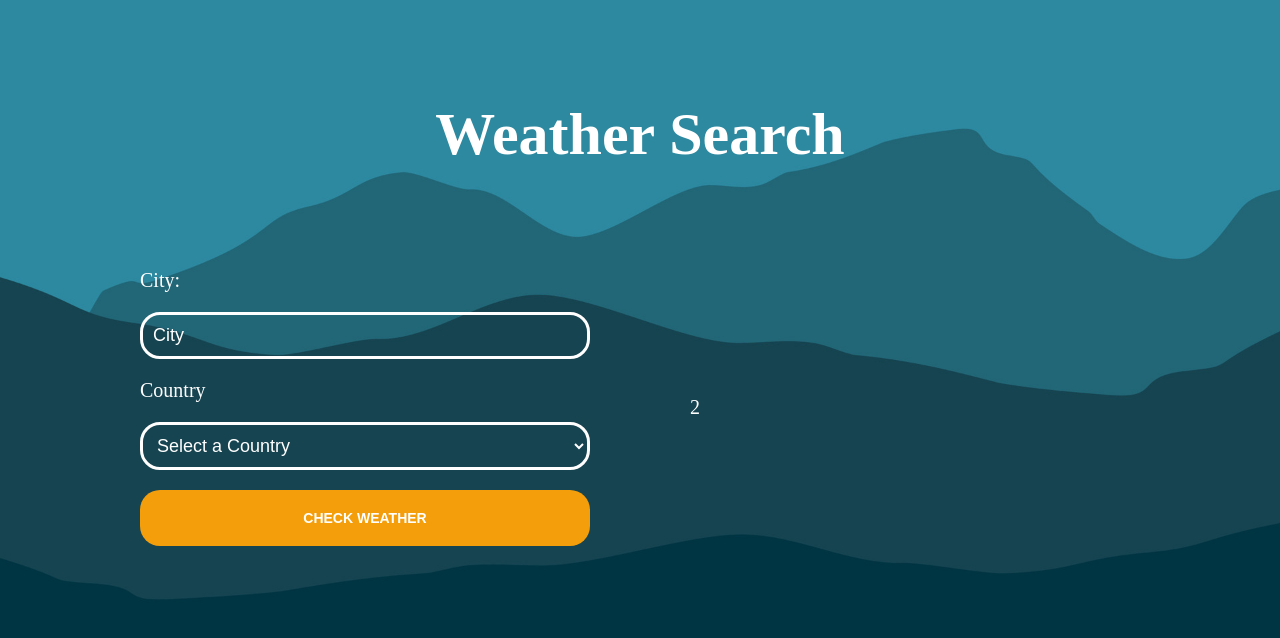
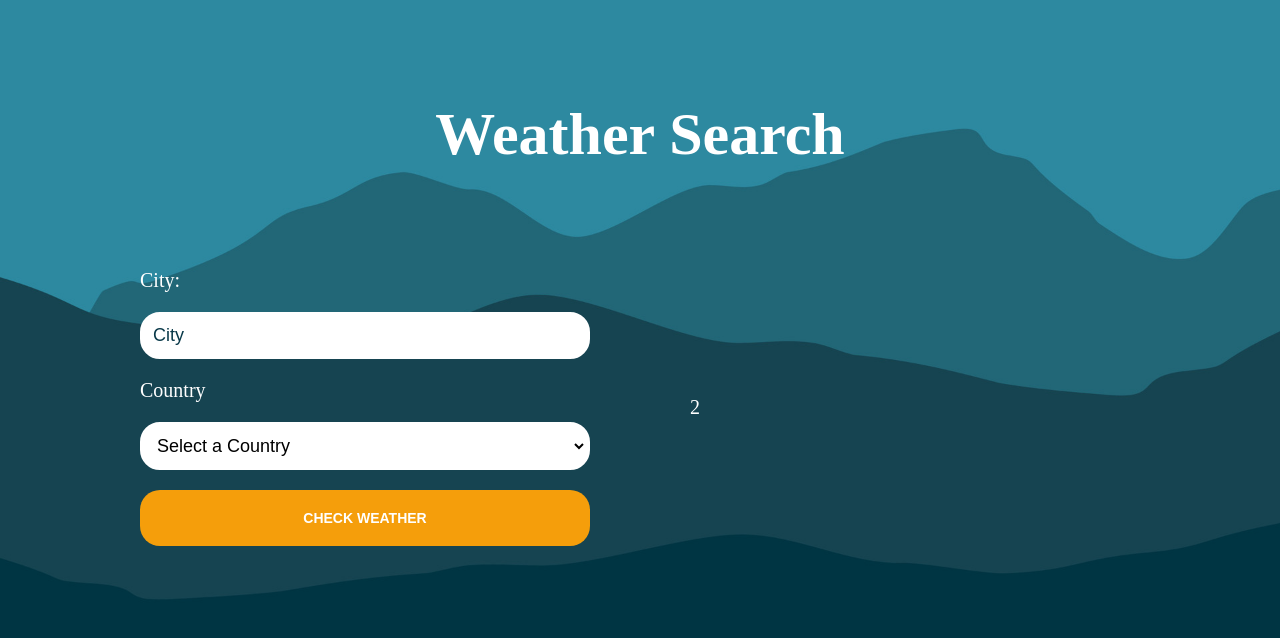
Before and after one commit to Skolldar/clima-react-typescript, a React (Vite) app: page / in a window 1280 px wide. Shown: the top 638 px of the page. Built offline with nearby package versions, Linux system fonts and the light colour scheme; a web font is replaced by a local one.

Commit message:
He cambiado de estilo background y color del text

```diff
--- a/src/components/Form/Form.module.css
+++ b/src/components/Form/Form.module.css
@@ -8,16 +8,15 @@
 .form input[type="text"],
 .form select {
     padding: 1rem;
-    background-color: transparent;
+    background-color: var(--white);
     border: .3rem solid var(--white);
     font-size: 1.8rem;
     font-weight: 400;
     border-radius: 2rem;
-    color: var(--white)
 }
 
 .field ::placeholder {
-    color: var(--white);
+    color: var(--blue);
 }
 
 .submit {
```
